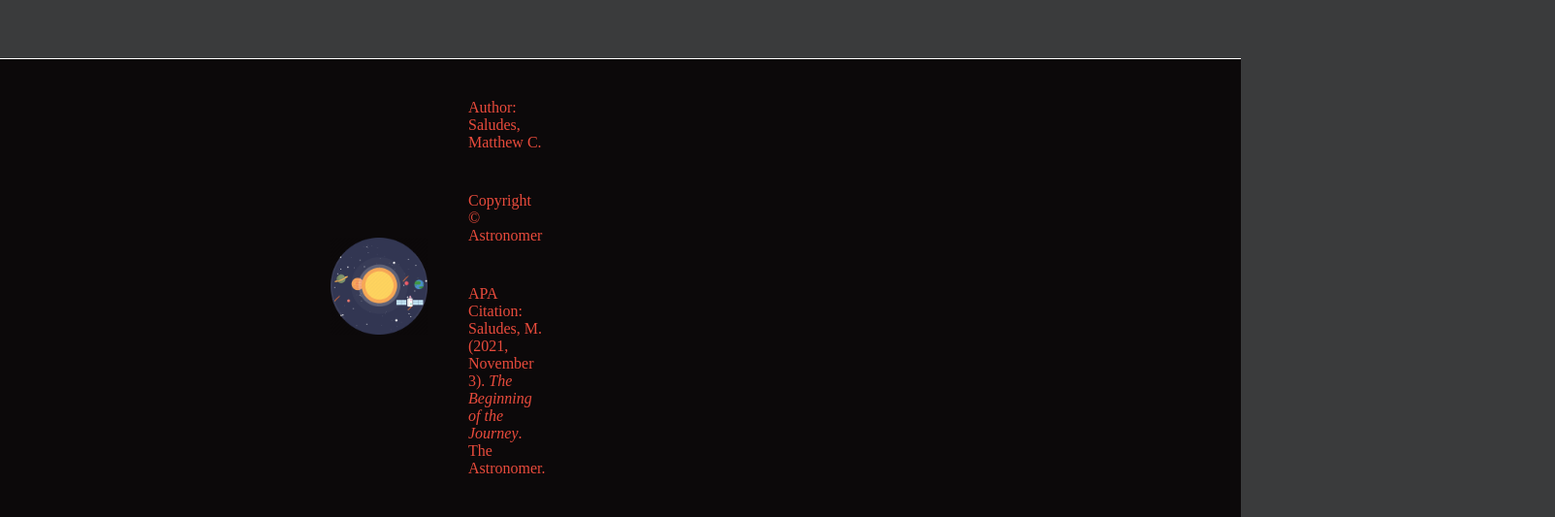
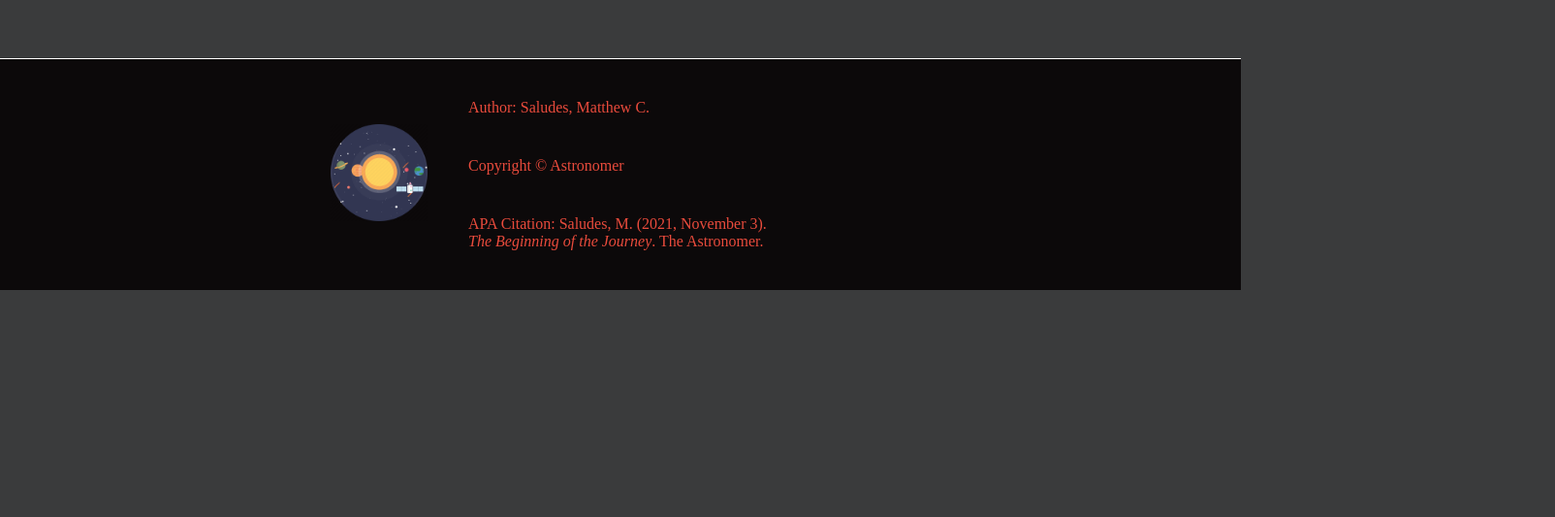
Before and after one commit to MatthewSaludes/MatthewSaludes.github.io, a plain HTML site: page index.html in a window 1280 px wide. Shown: the part 4707-5240 px from the top of the page at 97% size, 1604 px wide, since content can reach past the window. After the commit the page ends 5006 px from the top, so only its background shows below. Drawn offline with Linux system fonts and the light colour scheme.

Commit message:
fixed error

```diff
--- a/index.html
+++ b/index.html
@@ -164,8 +164,9 @@
             }
             footer table {
                 margin: auto;
-                padding-right: 1000px;
+                padding-right: 600px;
                 border-spacing: 40px;
+                width: 1440px;
             }
             .buttonnote {
                 margin: auto;
```
